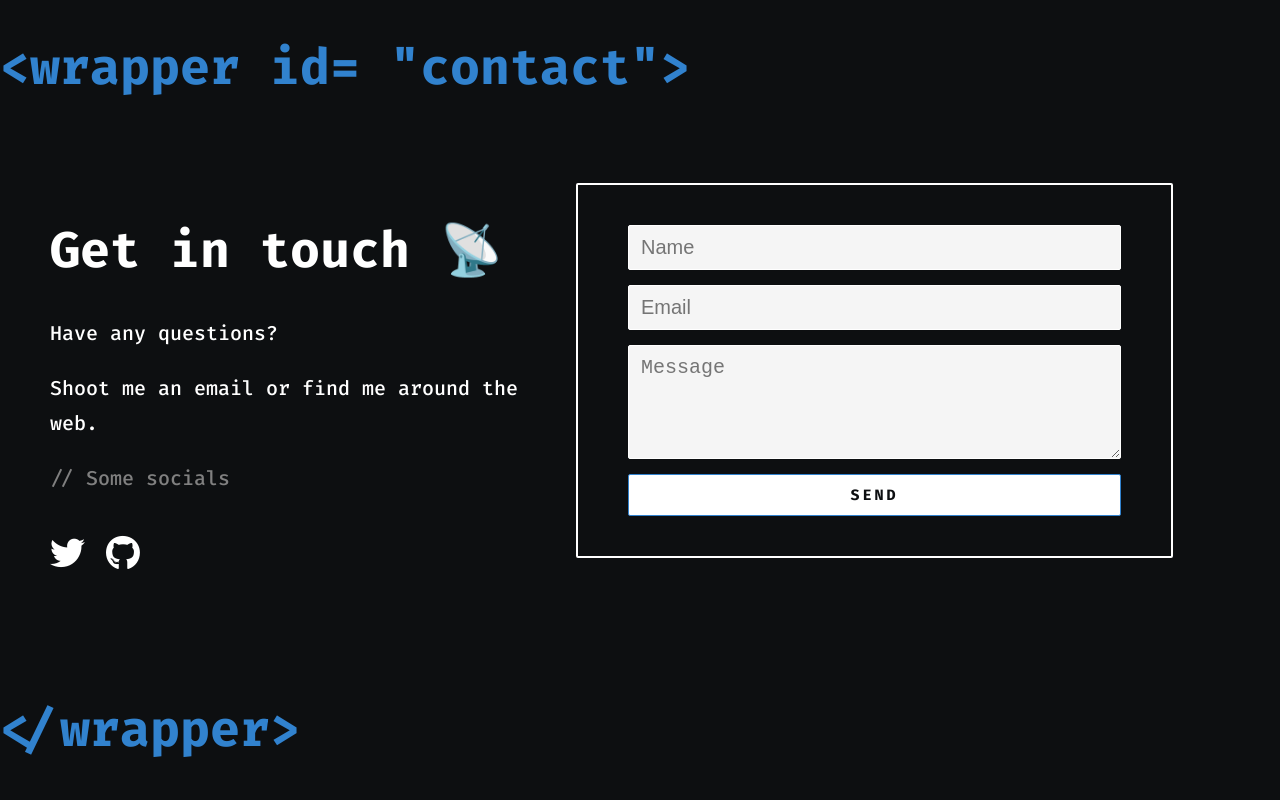
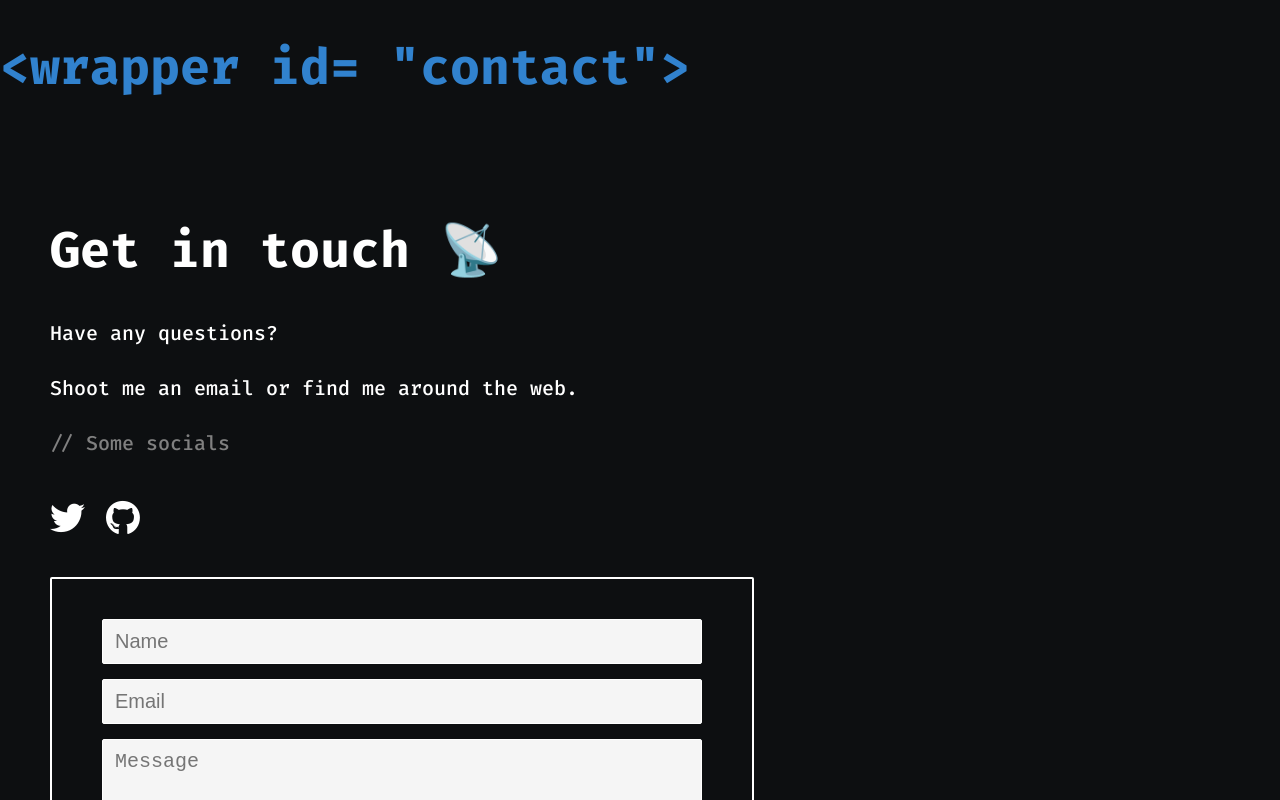
Before and after one commit to KartikBudania/portfolio, a React (Create React App) app: page / in a window 1280 px wide. Shown: the part 7800-8600 px from the top of the page. Built offline with nearby package versions, Linux system fonts and the light colour scheme.

Commit message:
contact form css set for both screens

```diff
--- a/src/ContactMe.js
+++ b/src/ContactMe.js
@@ -39,7 +39,7 @@ const ContactMe = () =>{
                 <form onSubmit={handleSubmit}>
                     <input type="text" name="name" id="name" placeholder="Name" onChange={event => setName(event.target.value)} value={name} required />
                     <input type="email" name="user_email" id="email" placeholder="Email" onChange={event => setEmail(event.target.value)} value={email} required />
-                    <textarea name="message" id="message" cols="50" rows="4" placeholder="Message" onChange={event => setMessage(event.target.value)} value={message} required/>
+                    <textarea name="message" id="message" cols="45" rows="4" placeholder="Message" onChange={event => setMessage(event.target.value)} value={message} required/>
                     <button type="submit">SEND</button>
                 </form>
             </div>
--- a/src/index.css
+++ b/src/index.css
@@ -214,17 +214,15 @@ img{
   justify-content: space-between;
 }
 .details{
-  display: flex;
-  justify-content: space-between;
+  display: block;
+  /* justify-content: space-between; */
 }
 form{
   background: rgb(13, 15, 17);
   display: flex;
   flex-direction: column;
   padding: 40px 50px;
-  /* height: 600px; */
-  /* margin-right: 10rem; */
-  width: 70%;
+  width: 80%;
   max-width: 600px;
   border: white 2px solid;
   border-radius: 2px;
@@ -331,7 +329,7 @@ form input, form textarea{
     font-size: 50px;
     font-weight: 700;
   }
-  .scroll-down {
+  /* .scroll-down {
     position: absolute;
     left: 50%;
     bottom: 10px;
@@ -371,5 +369,9 @@ form input, form textarea{
     0%   { transform:translate(0,-50px) rotate(45deg); opacity: 0;  }
     50%  { opacity: 1;  }
     100% { transform:translate(0,10px) rotate(45deg); opacity: 0; }
+  } */
+  .details{
+    display: flex;
+    justify-content: space-between;
   }
 }
```
